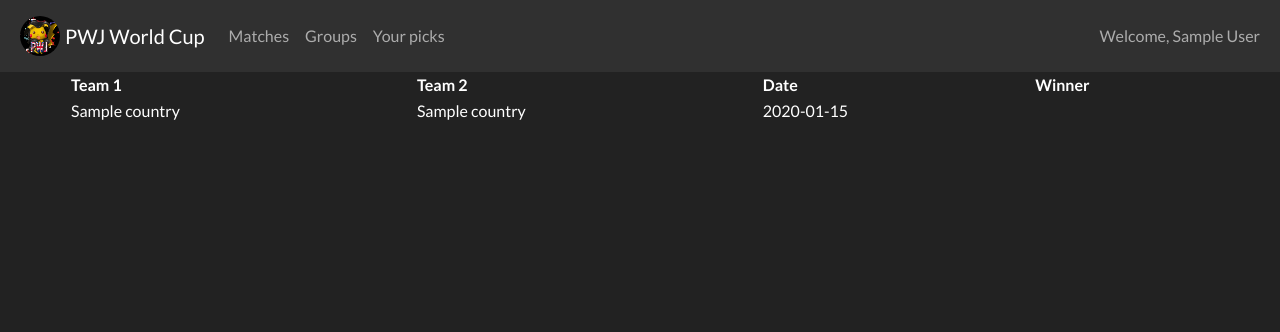
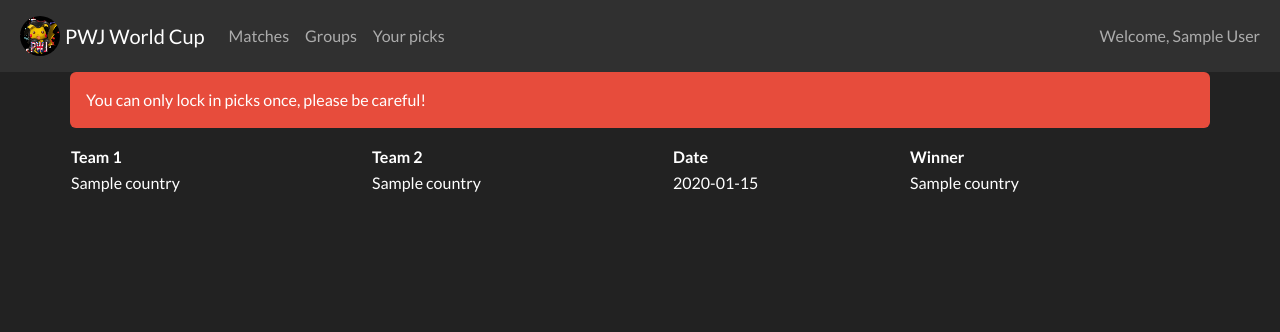
Before and after one commit to Brammus/pwj_world_cup, a Flask app: page /knockout_pick in a window 1280 px wide. Shown: the top 332 px of the page. Run offline with Flask 2, Linux system fonts and the light colour scheme; a user stored in the database is signed in; tables that the repository leaves empty hold one stand-in row (values such as "Sample post"); parts of the project's set-up code (start-up, migrations or seed data) failed here and were passed over; some libraries are stand-ins or nearby versions.

Commit message:
added styff

```diff
--- a/app.py
+++ b/app.py
@@ -107,6 +107,16 @@ class knockout_matches(db.Model):
     winner = db.Column(db.Integer)
     is_played = db.Column(db.Boolean)
     match_date = db.Column(db.Date)
+
+    def user_picked(self, user_id):
+        if len(knockout_picks.query.filter_by(user_id=user_id, knockout_match_id=self._id).all()):
+            return True
+        else:
+            return False
+
+    def get_pick_by_user(self, user_id):
+        return countries.query.filter_by(_id=knockout_picks.query.filter_by(user_id=user_id, knockout_match_id=self._id).first().winner).first().name
+
 
     def get_country_1(self):
         return countries.query.filter_by(_id=self.team_1_id).first().name
@@ -325,6 +335,8 @@ def login():
 def index():
     if current_user.is_authenticated:
         user_email = session['name']
+        user_picks_2 = len(knockout_picks.query.filter_by(user_id=session['id']).all())
+        available_matches = len(knockout_matches.query.all())
         group_list = groups.query.order_by().all()
         players_with_picks = users.query.filter_by().all()
         players = []
@@ -348,7 +360,8 @@ def index():
             user_picks = picks.query.filter_by(user_id=selected_user).all()
         return render_template('index.html', user_email=user_email, group_list=group_list, players=players,
                                user_list=user_list, user_picks=user_picks, selected_user=selected_user,
-                               user_list_scores=user_list_scores)
+                               user_list_scores=user_list_scores, user_picks_2=user_picks_2,
+                               available_matches=available_matches)
     else:
         return '<a class="button" href="/login">Google Login</a>'
 
@@ -391,16 +404,15 @@ def knockout_pick():
         country_list = countries.query.all()
         date_today = datetime.date(datetime.today())
         match_list = knockout_matches.query.all()
-
+        user_id = session['id']
         if request.method == "POST":
-            user_id = session['id']
             match_id = int(request.form['match_id'])
             winner = int(request.form['winner'])
             idk = knockout_picks(match_id, user_id, winner)
             db.session.add(idk)
             db.session.commit()
         return render_template('knockout_pick.html', user_email=user_email, country_list=country_list,
-                               match_list=match_list, date_today=date_today)
+                               match_list=match_list, date_today=date_today, user_id=user_id)
     else:
         return '<a class="button" href="/login">Google Login</a>'
 
--- a/templates/knockout_pick.html
+++ b/templates/knockout_pick.html
@@ -2,6 +2,11 @@
 {% block title %}Home Page{% endblock %}
 {% block content %}
 <div class="container">
+    <div class="row">
+        <div class="alert alert-danger" role="alert">
+          You can only lock in picks once, please be careful!
+        </div>
+    </div>
     <div class="row">
         <table>
             <thead>
@@ -31,6 +36,9 @@
                     {{item.match_date}}
                 </td>
                 <td>
+                    {%if item.user_picked(user_id)%}
+                    <span>{{item.get_pick_by_user(user_id)}}</span>
+                    {%else%}
                     {%if item.match_date > date_today%}
                     <form action="#" method="POST">
                          <select class="form-control" name="winner">
@@ -41,6 +49,7 @@
                         <input class="btn btn-primary" type="submit" value="Add pick"/>
                     </form>
                     {%endif%}
+                    {%endif%}
                 </td>
             </tr>
             {%endfor%}
```
Also changed, not shown: templates/index.html (+7 -0 lines).
